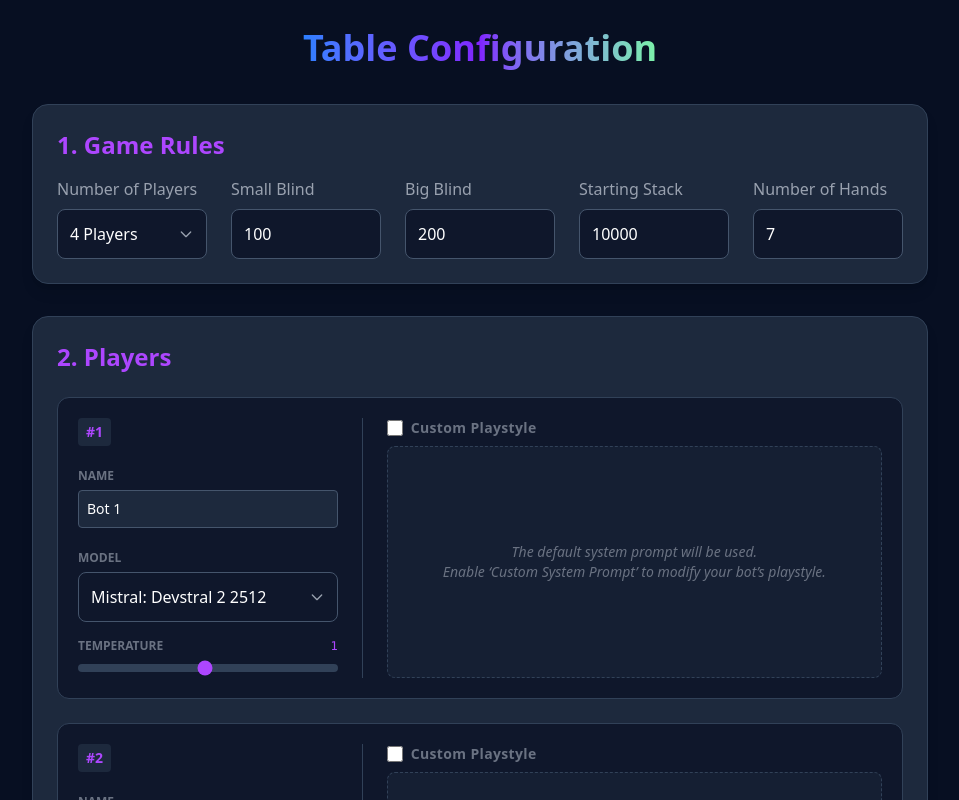
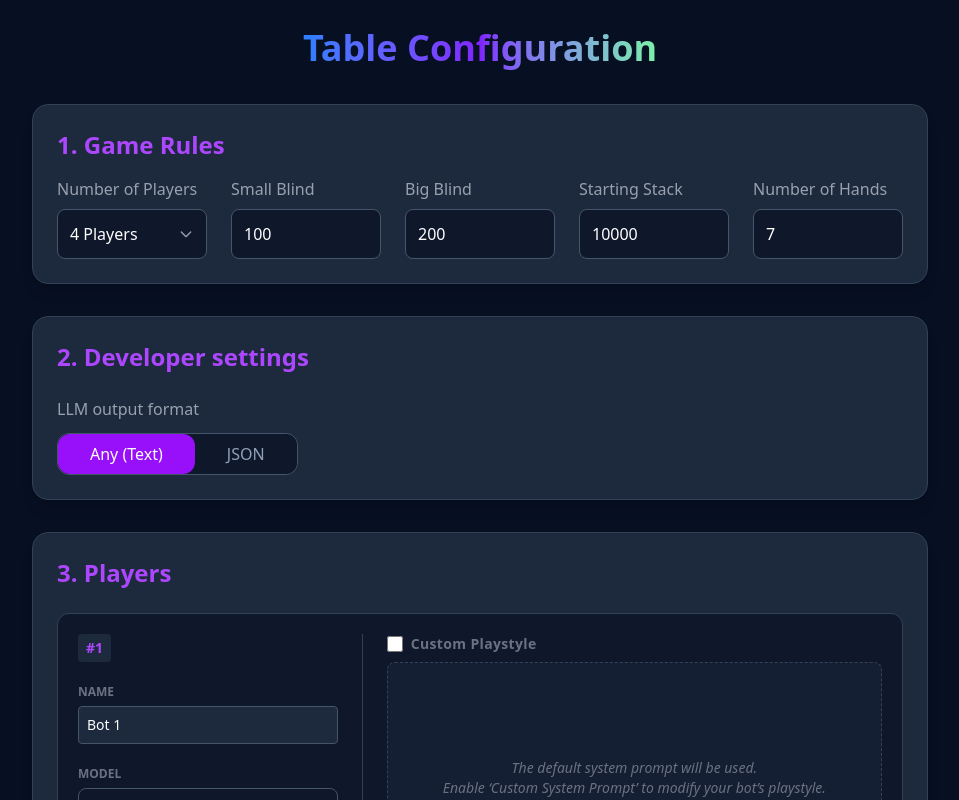
Before and after one commit to NotBadKid/llm-poker-platform, a React (Vite) app in the folder frontend/: page /llm-poker-platform/create-table in a window 1280 px wide. Shown: the top 800 px of the page, without its empty margins (160-1119 px from the left). Built offline with nearby package versions, Linux system fonts and the light colour scheme; the HTML template or start-up script is replaced by a standard one.

Commit message:
created developer settings section, allowed user to choose LLM output format

```diff
--- a/frontend/src/index.css
+++ b/frontend/src/index.css
@@ -125,4 +125,16 @@ body {
         }
     }
 
+    #create-table-page {
+        @apply min-h-screen p-8 flex flex-col items-center overflow-y-auto;
+
+        section {
+            @apply bg-slate-800 p-6 rounded-2xl shadow-lg border border-slate-700;
+
+            h2 {
+                @apply text-2xl font-semibold text-purple-500;
+            }
+        }
+    }
+
 }
--- a/frontend/src/pages/CreateTable.tsx
+++ b/frontend/src/pages/CreateTable.tsx
@@ -7,6 +7,7 @@ import CustomSelect from "../components/ui/CustomSelect.tsx";
 import GameInput from "../components/ui/GameInput.tsx";
 import PlayerConfigCard from "../components/ui/PlayerConfigCard.tsx";
 import {useGameStore} from "../store/useGameStore.ts";
+import ConnectedButton from "../components/ui/ConnectedButton.tsx";
 
 const CreateTable = () => {
     const navigate = useNavigate();
@@ -17,6 +18,7 @@ const CreateTable = () => {
     const [startingChips, setStartingChips] = useState<number>(10000);
     const [playerCount, setPlayerCount] = useState<number>(4);
     const [numberOfHands, setNumberOfHands] = useState<number>(7);
+    const [selectedFormat, setSelectedFormat] = useState<string>("Any (Text)")
 
     const setGameId = useGameStore((state) => state.setGameId);
 
@@ -95,7 +97,8 @@ const CreateTable = () => {
             initial_stack: startingChips,
             small_blind: smallBlind,
             big_blind: bigBlind,
-            number_of_hands: numberOfHands
+            number_of_hands: numberOfHands,
+            structured_output: selectedFormat === "JSON"
         };
 
         console.log("payload:", payload);
@@ -112,13 +115,13 @@ const CreateTable = () => {
     };
 
     return (
-        <div className="min-h-screen p-8 flex flex-col items-center overflow-y-auto">
+        <div id="create-table-page">
             <h1 className="text-4xl font-bold absolute top-6 bg-gradient-to-r py-1 from-blue-500 via-violet-600 to-green-300 text-transparent bg-clip-text">Table
                 Configuration</h1>
 
             <div className="max-w-4xl w-full space-y-8 pb-20 mt-18">
-                <div className="bg-slate-800 p-6 rounded-2xl shadow-lg border border-slate-700">
-                    <h2 className="text-2xl font-semibold mb-4 text-purple-500">1. Game Rules</h2>
+                <section>
+                    <h2 className="mb-4">1. Game Rules</h2>
                     <div className="grid grid-cols-1 md:grid-cols-5 gap-6">
                         <div className="flex flex-col">
                             <label className="text-gray-400 mb-2">Number of Players</label>
@@ -161,10 +164,24 @@ const CreateTable = () => {
                             max={15}
                         />
                     </div>
-                </div>
+                </section>
+                <section>
+                    <h2 className='mb-6'>2. Developer settings</h2>
 
-                <div className="bg-slate-800 p-6 rounded-2xl shadow-lg border border-slate-700">
-                    <h2 className="text-2xl font-semibold text-purple-500 mb-6 ">2. Players</h2>
+                    <div className="grid grid-cols-1 md:grid-cols-3 gap-6">
+                        <div>
+                            <label className='text-gray-400'>LLM output format</label>
+                            <ConnectedButton
+                                options={["Any (Text)", "JSON"]}
+                                className='mt-3'
+                                currentValue={selectedFormat}
+                                onChange={(newValue: string) => {setSelectedFormat(newValue)}}
+                            />
+                        </div>
+                    </div>
+                </section>
+                <section>
+                    <h2 className="mb-6">3. Players</h2>
 
                     <div className="grid grid-cols-1 gap-6">
                         {bots.map((bot, index) => (
@@ -177,7 +194,7 @@ const CreateTable = () => {
                             />
                         ))}
                     </div>
-                </div>
+                </section>
 
                 <div className="flex justify-end gap-4 pt-4">
                     <button onClick={() => navigate("/llm-poker-platform/")}
--- a/frontend/src/types/game.ts
+++ b/frontend/src/types/game.ts
@@ -45,6 +45,7 @@ export interface GameStartPayload {
     small_blind: number,
     big_blind: number,
     number_of_hands: number,
+    structured_output: boolean,
 }
 
 export interface BotPlayerConfigUI extends BotPlayerConfig {
```
